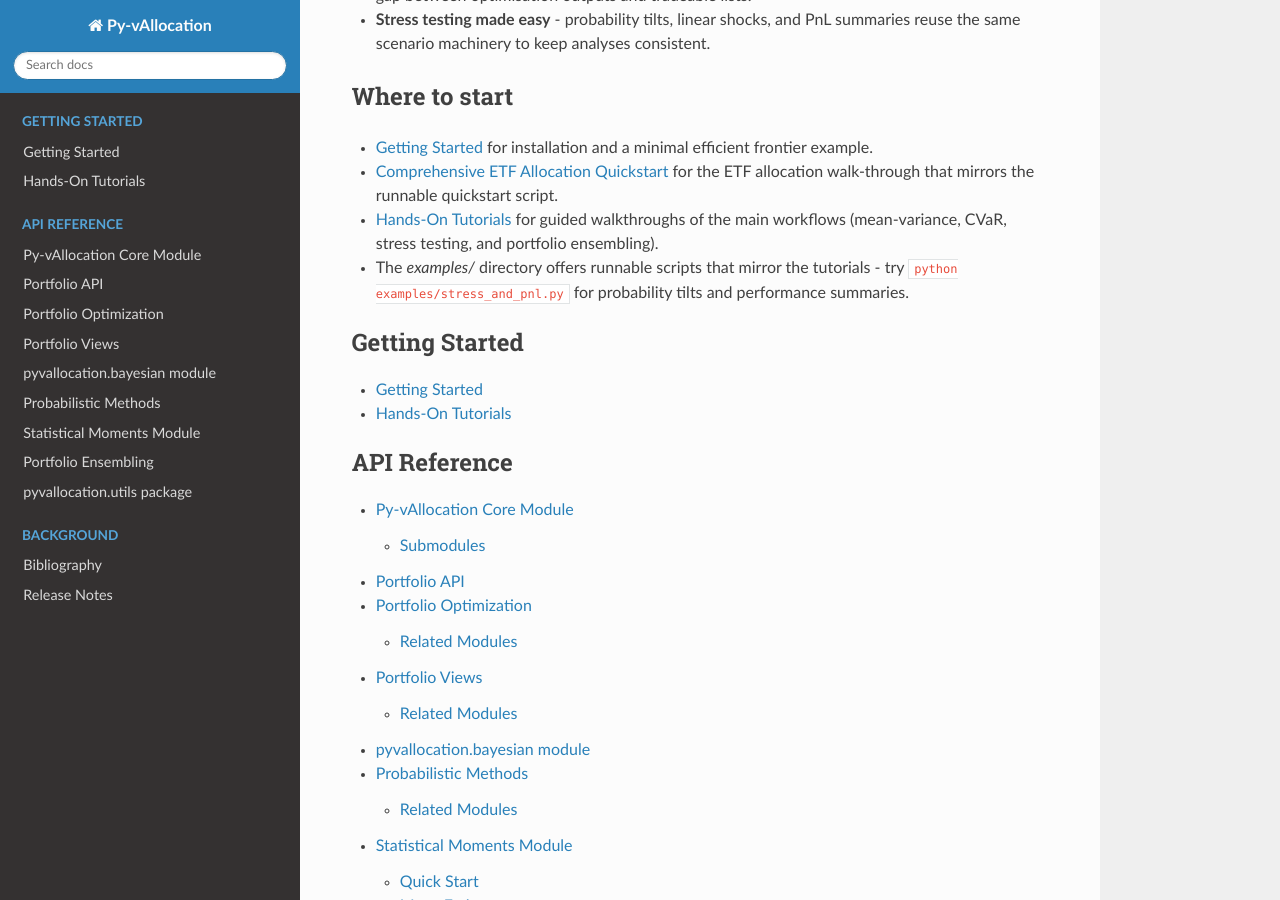
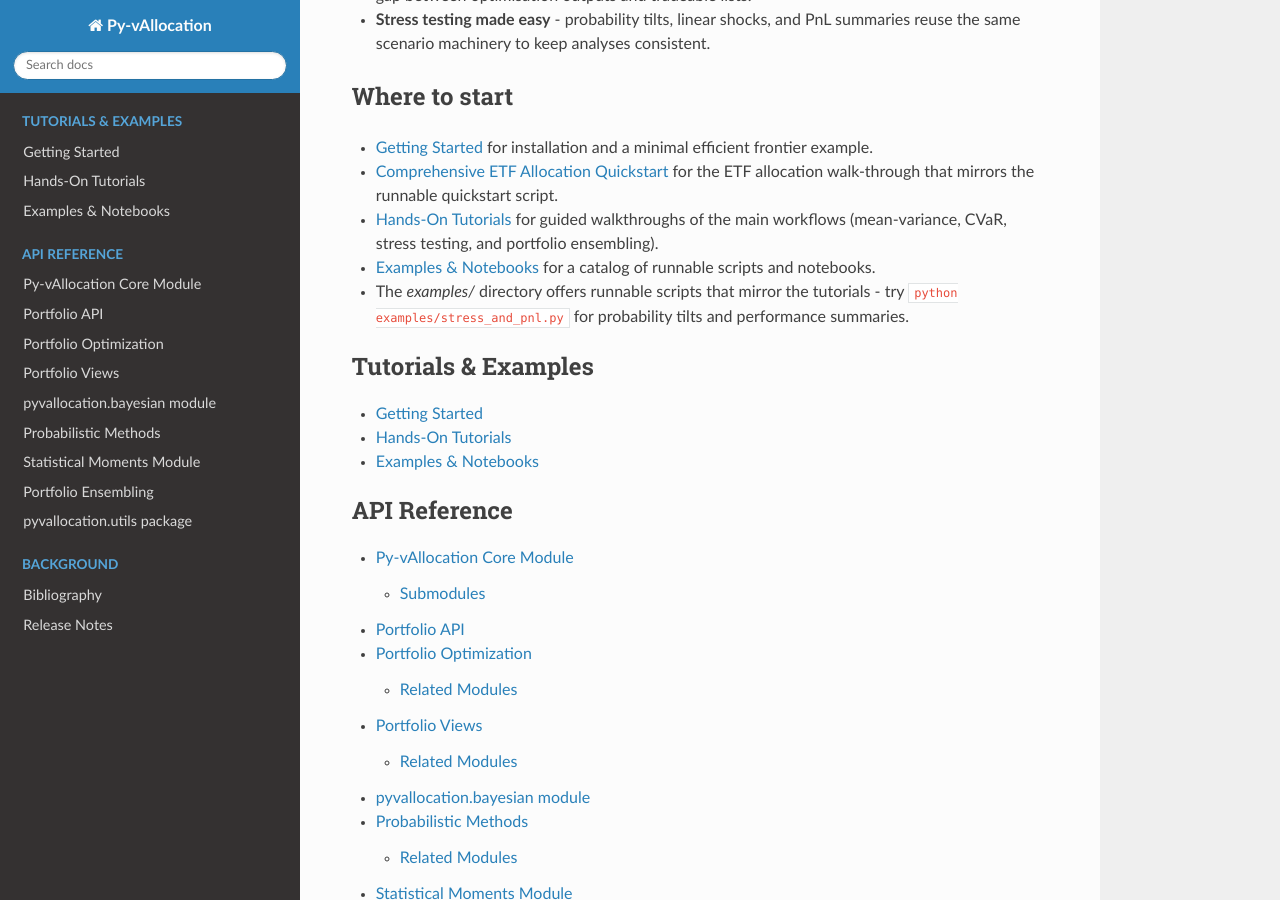
Before and after one commit to enexqnt/Py-vAllocation, a Sphinx documentation site: the page built from docs/index.rst, in a window 1280 px wide and 900 px high, scrolled down 520 px. Built offline with Sphinx 7.4.7 and the Read the Docs theme 3.1.0, drawn with Linux system fonts in a browser that asks for light colours.

Commit message:
Polish ensembling docs and tutorial navigation

```diff
--- a/docs/index.rst
+++ b/docs/index.rst
@@ -30,15 +30,17 @@ Where to start
   that mirrors the runnable quickstart script.
 - :doc:`tutorials/index` for guided walkthroughs of the main workflows
   (mean-variance, CVaR, stress testing, and portfolio ensembling).
+- :doc:`tutorials/examples_overview` for a catalog of runnable scripts and notebooks.
 - The `examples/` directory offers runnable scripts that mirror the tutorials -
   try ``python examples/stress_and_pnl.py`` for probability tilts and performance summaries.
 
 .. toctree::
    :maxdepth: 1
-   :caption: Getting Started
+   :caption: Tutorials & Examples
 
    getting_started
    tutorials/index
+   tutorials/examples_overview
 
 .. toctree::
    :maxdepth: 2
```
Also changed, not shown: docs/pyvallocation.ensembles.rst (+7 -2 lines).
